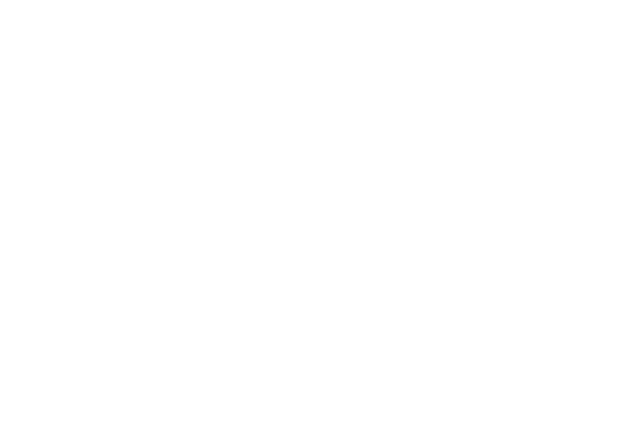
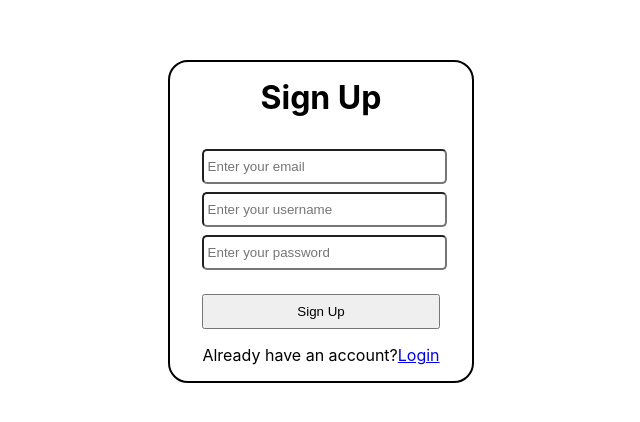
Before and after one commit to Swarga-codes/MarkusTodos, a React (Create React App) app: page /signup in a window 1280 px wide. Before the commit this address had no page. Shown: the part 132-554 px from the top of the page, without its empty margins (319-959 px from the left). Built offline with nearby package versions, Linux system fonts and the light colour scheme.

Commit message:
added signup page

```diff
--- a/src/App.js
+++ b/src/App.js
@@ -3,7 +3,7 @@ import './App.css';
 import Home from './Components/Home/Home';
 import { Routes,Route } from 'react-router-dom';
 import Login from './Components/Login/Login';
-
+import SignUp from './Components/Signup/Signup'
 function App() {
 
   return (
@@ -13,6 +13,7 @@ function App() {
     <Routes>
     <Route exact path='/' element={<Home/>}/>
     <Route exact path='/login' element={<Login/>}/>
+    <Route exact path='/signup' element={<SignUp/>}/>
     </Routes>
     </div>
 
--- a/src/Components/Login/Login.js
+++ b/src/Components/Login/Login.js
@@ -14,7 +14,7 @@ function Login() {
     <input type="password" required placeholder='Enter your password'/>
     </div>
   <button type='submit'>Login</button>
-  <p className='no_account'>Don't have an account?<Link>Sign Up</Link></p>
+  <p className='no_account'>Don't have an account?<Link to='/signup'>Sign Up</Link></p>
   </form>
   </div>
   )
--- /dev/null
+++ b/src/Components/Signup/Signup.css
@@ -0,0 +1,33 @@
+.Signup{
+    display: flex;
+    align-items: center;
+    justify-content: center;
+    text-align: center;
+    width: fit-content;
+    border: 2px solid black;
+    border-radius: 20px;
+    margin: auto;
+    margin-top: 15%;
+    padding: 1rem 2rem;
+}
+.Signup .signup_email{
+    margin-top: 2rem;
+}
+.Signup input{
+    padding: 0.5rem 0;
+    width: 100%;
+    border-radius: 5px;
+    padding-left: 0.2rem;
+}
+.Signup input:nth-child(1){
+    margin-bottom: 0.5rem;
+}
+.Signup button{
+    margin-top: 1rem;
+    padding: 0.5rem 4rem;
+    width: 100%;
+
+}
+.existing_account{
+    margin-top: 1rem;
+}
--- /dev/null
+++ b/src/Components/Signup/Signup.js
@@ -0,0 +1,25 @@
+import React from 'react'
+import './Signup.css'
+import { Link } from 'react-router-dom'
+function Login() {
+  return (
+    <div className='Signup'>
+    <form action="">
+    <h1>Sign Up</h1>
+    <div className="signup_email">
+    <input type="email" required placeholder='Enter your email'/>
+    </div>
+    <div className="signup_username">
+    <input type="username" required placeholder='Enter your username'/>
+    </div>
+    <div className="signup_password">
+    <input type="password" required placeholder='Enter your password'/>
+    </div>
+  <button type='submit'>Sign Up</button>
+  <p className='existing_account'>Already have an account?<Link to='/login'>Login</Link></p>
+  </form>
+  </div>
+  )
+}
+
+export default Login
```
